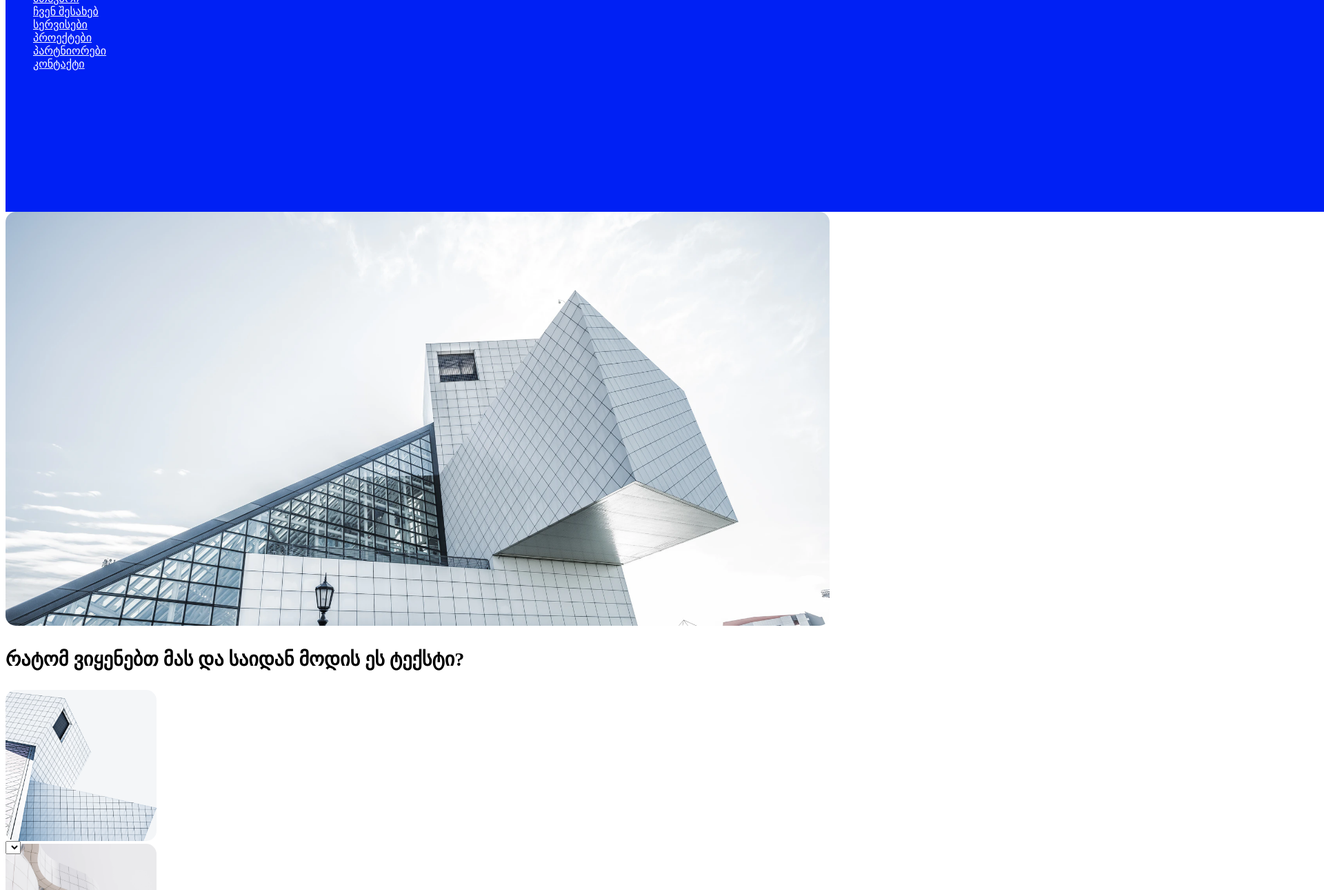
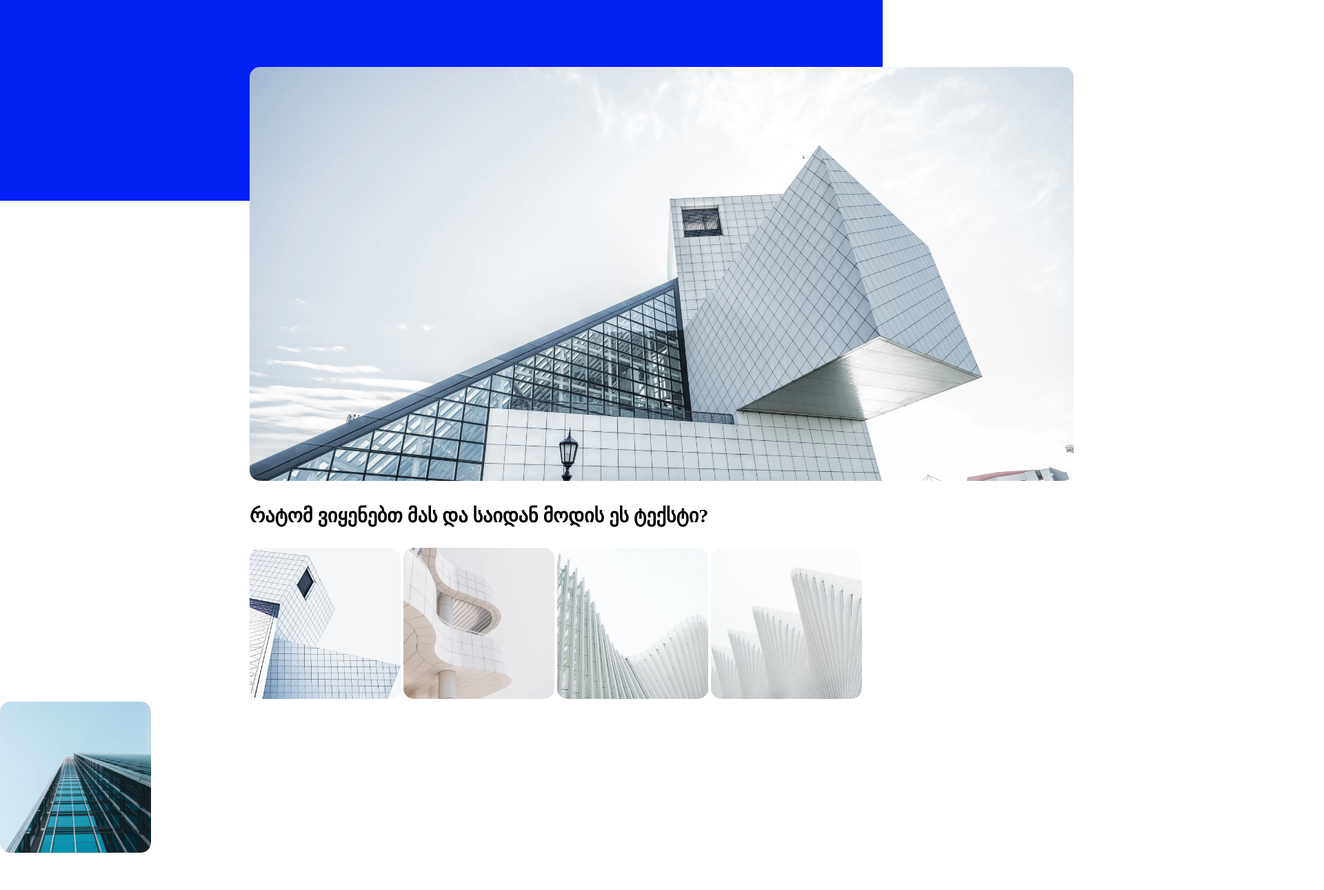
Before and after one commit to tornikekhvadagiani/davaleba-4, a plain HTML site: page index.html in a window 1280 px wide. Shown: the part 97-1387 px from the top of the page at 69% size, 1920 px wide, since content can reach past the window. Drawn offline with Linux system fonts and the light colour scheme.

Commit message:
dasasruli

```diff
--- a/index.html
+++ b/index.html
@@ -9,10 +9,10 @@
   <body>
     <header>
       <nav>
-        <ul class="size">
+        <ul >
           <li>
             <a href="#">
-              <img src="./image/image.png" class="width" />
+              <img src="./image/image.png " class="logosize " alt="logo"/>
             </a>
           </li>
 
@@ -36,26 +36,28 @@
             <a href="#"> პარტნიორები </a>
           </li>
 
-          <li>
+          <li class="button">
             <a href="#"> კონტაქტი </a>
           </li>
         </ul>
       </nav>
     </header>
+
     <section>
-      <img src="./image/Rectangle 91.png" class="size" />
+      <img src="./image/Rectangle 91.png" class="imagesize" />
       <h3 class="sizze">რატომ ვიყენებთ მას და საიდან მოდის ეს ტექსტი?</h3>
     </section>
-    <section id="size">
+    <section >
+	<div id="imagesize">
       <img src="./image/image92.png" />
       <img src="./image/Rectangle 93.png" />
       <img src="./image/Rectangle 94.png" />
       <img src="./image/Rectangle 95.png" />
       <img src="./image/Rectangle 96.png" />
-      <img src="./image/Rectangle 96.png" />
+	</div>
     </section>
-    <select>
-      <div class="paragraf">
+    <section>
+      <div class="paragraph">
         <p>
           ცნობილი ფაქტია, რომ გვერდის წაკითხვად შიგთავსს შეუძლია მკითხველის
           ყურადღება მიიზიდოს და დიზაინის აღქმაში ხელი შეუშალოს. Lorem Ipsum-ის
@@ -98,6 +100,7 @@
           გამეორებადი, შემთხვევითი სიტყვების ან ხუმრობების შემცველი.
         </p>
       </div>
-    </select>
+    </section>
+
   </body>
 </html>
--- a/style/style.css
+++ b/style/style.css
@@ -1,35 +1,65 @@
-.width{
+* {
+  margin: 0;
+  padding: 0px;
+}
+.logosize {
   width: 115px;
   height: 65px;
 }
-ul{
+ul {
   font-size: 16px;
   list-style-type: none;
+}
+li {
+  display: inline;
+  margin: 1%;
+  margin-right: 1%;
+  top: 64px;
+  left: 843px;
+  width: 70px;
+  height: 18px;
+}
+.button {
+  border-radius: 28px;
+  border: solid white;
+  background-color: white;
+}
+a {
+  text-decoration: none;
+}
+nav a {
+  color: black;
+}
+header {
+  background: #0020f4;
+  height: 388px;
+  width: 100%;
+}
 
+.sizze {
+  font-size: 28px;
+  padding-left: 362px;
+  padding-bottom: 30px;
 }
-a{
-	color: white;
-
-}
-header{
-	background: #0020F4;
-	width: 1920px;
-	height: 388px;
-}
-.sizze{
-	font-size: 28px
-}
-.size{
+.imagesize {
   width: 1195px;
   height: 600px;
+  border: solid 0px;
+  margin-top: -194px;
+  padding-left: 362px;
+  padding-bottom: 30px;
 }
-#size{
+#imagesize {
   width: 219px;
   height: 219px;
-
+  display: inline;
+  padding-left: 362px;
 }
-.paragraf{
+.paragraph {
   font-size: 16px;
-
-
+  padding-top: 60px;
 }
+p {
+  margin-left: 4;
+  padding-bottom: 18px;
+}
```
Lines whose indentation alone changed are shown as unchanged.
